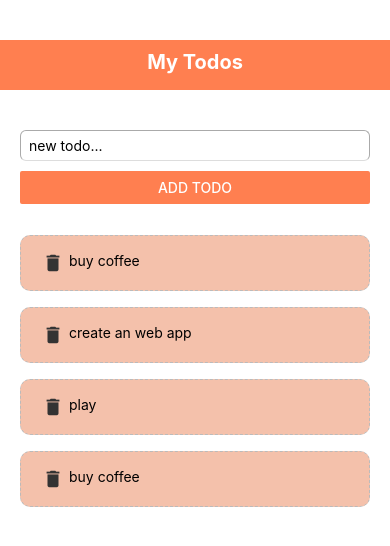
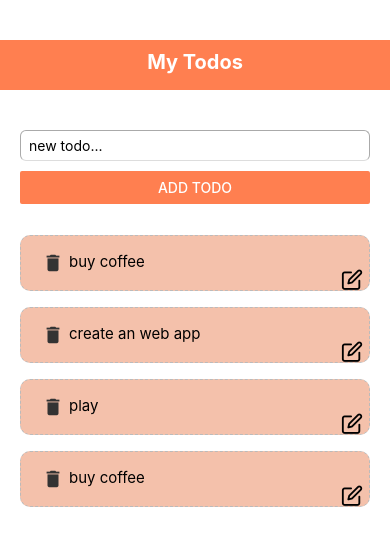
Before and after one commit to ThusharaSamaraweera/react-native-todo-app, a React Native app: screen / in a window 390 px wide. Shown: the top 546 px of the page. Built offline with nearby package versions, Linux system fonts and the light colour scheme.

Commit message:
add edit btn and functionality

```diff
--- a/src/components/AddTodo.js
+++ b/src/components/AddTodo.js
@@ -1,7 +1,7 @@
 import React from "react";
 import {StyleSheet, View, TextInput, Button} from 'react-native';
 
-const AddTodo = ({submitHandler, inputText, setInputText}) => {
+const AddTodo = ({submitHandler, inputText, setInputText, requestToUpdate}) => {
 
   const changeHandler = (val) => {
     setInputText(val)
@@ -19,7 +19,7 @@ const AddTodo = ({submitHandler, inputText, setInputText}) => {
                                 setInputText('');
                         }
               }
-              title='Add todo'
+              title={requestToUpdate ? 'Update' : 'Add todo'}
               color='coral'
               styles={styles.btn}
       />
--- a/src/components/TodoItem.js
+++ b/src/components/TodoItem.js
@@ -1,8 +1,8 @@
 import React from "react";
 import {StyleSheet, View,  Text} from 'react-native';
-import { MaterialIcons } from '@expo/vector-icons';
+import { MaterialIcons, Feather } from '@expo/vector-icons';
 
-const TodoItem = ({item, pressHandler}) => {
+const TodoItem = ({item, pressHandler, onRequestToUpdate}) => {
 
   return (
     <View style={styles.item}>
@@ -12,6 +12,11 @@ const TodoItem = ({item, pressHandler}) => {
         />
       </View>
       <Text style={styles.text}>{item.text}</Text>
+      <View style={styles.editIcon}>
+        <Feather name="edit" size={22} color="black"
+          onPress={ () => onRequestToUpdate(item.key)}
+        />
+      </View>
     </View>
   )
 }
@@ -28,9 +33,18 @@ const styles = StyleSheet.create({
     flexDirection: 'row',
     backgroundColor: '#f4c1ab',
   },
+  text: {
+    fontSize: 15,
+    marginRight: 80,
+  },
   deleteIcon: {
     marginHorizontal: 5,
   },
+  editIcon: {
+    marginTop: 16,
+    position: 'absolute',
+    left: 320,
+  }
 })
 
 export default TodoItem;
--- a/src/view/TodoApp.js
+++ b/src/view/TodoApp.js
@@ -15,6 +15,8 @@ const TodoApp = () => {
   );
 
   const [inputText, setInputText] = useState('');
+  const [requestToUpdate, setRequestToUpdate] = useState(false);
+  const [keyOfUpdate, setkeyOfUpdate] = useState(null);
 
   const pressHandler = (key) => {
     Alert.alert(
@@ -35,6 +37,12 @@ const TodoApp = () => {
     )
   }
 
+  const handleOnRequestToUpdate = (key) => {
+    setRequestToUpdate(true);
+    setkeyOfUpdate(key);
+    setInputText(todos.find( todo => todo.key === key).text);
+  }
+
 
   const submitHandler = (text) => {
     if(text.length<= 3){
@@ -43,6 +51,19 @@ const TodoApp = () => {
       ])
       return
     };
+
+    if(requestToUpdate){
+      const allTodos = todos.slice();
+      if(!keyOfUpdate){
+      return;
+      }
+      const index = todos.findIndex( (todo) => todo.key === keyOfUpdate);
+      allTodos.splice(index, 1, {key: keyOfUpdate, text: text});
+      setTodos(allTodos);
+      setkeyOfUpdate(null);
+      setRequestToUpdate(null);
+      return;
+    }
 
     setTodos( (preTodos) => {
       return [
@@ -59,6 +80,8 @@ const TodoApp = () => {
         <AddTodo  inputText={inputText}
                   setInputText={setInputText}
                   submitHandler={submitHandler}
+                  onRequestToUpdate={handleOnRequestToUpdate}
+                  requestToUpdate={requestToUpdate}
         />
         <View style={styles.list}>
           <FlatList
@@ -66,6 +89,7 @@ const TodoApp = () => {
             renderItem={({item}) => (
               <TodoItem item={item}
                         pressHandler={pressHandler}
+                        onRequestToUpdate={handleOnRequestToUpdate}
               />
             )}
           />
```
